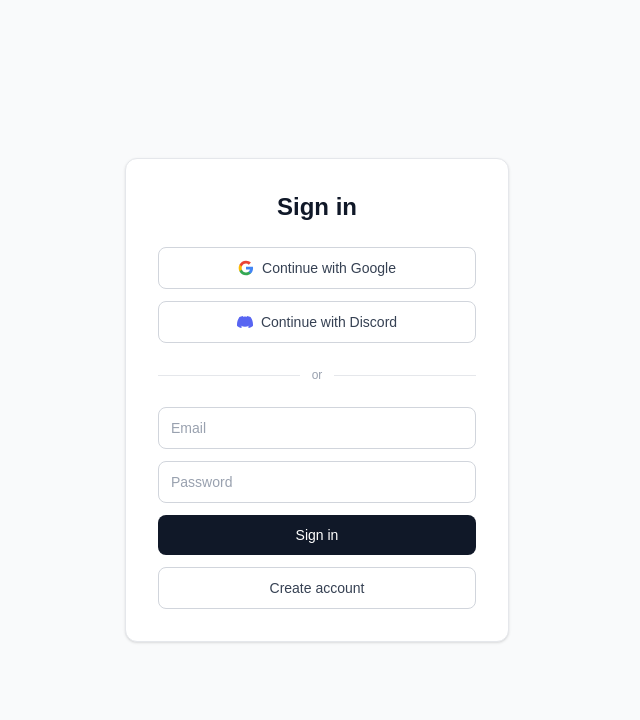
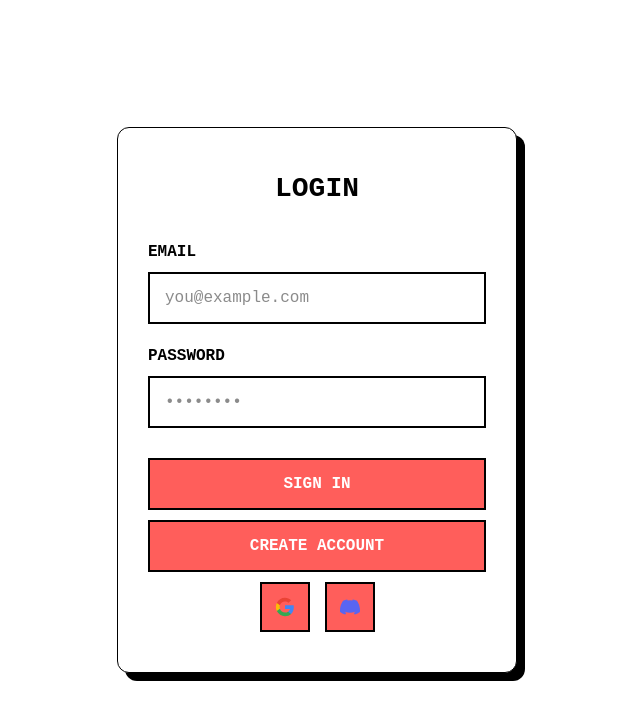
Before and after one commit to tasnimhny/mock-interview-app, a Next.js app: page /login in a window 1280 px wide. Shown: the top 720 px of the page, without its empty margins (323-963 px from the left). Built offline with nearby package versions, Linux system fonts and the light colour scheme; no server answers.

Commit message:
added new look to sign in sheet will still have to standerize

```diff
--- a/app/login/page.tsx
+++ b/app/login/page.tsx
@@ -1,6 +1,7 @@
 'use client'
 import { supabase } from '@/lib/supabase'
 import { useState } from 'react'
+import './loginstyles.css'
 
 export default function LoginPage() {
   const [email, setEmail] = useState('')
@@ -33,69 +34,49 @@ export default function LoginPage() {
   }
 
   return (
-    <div className="min-h-screen flex items-center justify-center bg-gray-50">
-      <div className="w-full max-w-sm bg-white rounded-xl shadow-sm border border-gray-200 p-8">
-        <h1 className="text-2xl font-semibold text-gray-900 mb-6 text-center">Sign in</h1>
+    <div className="login-container">
+      <h1>LOGIN</h1>
 
-        <div className="flex flex-col gap-3 mb-6">
-          <button
-            onClick={handleGoogleLogin}
-            className="flex items-center justify-center gap-2 w-full border border-gray-300 rounded-lg px-4 py-2.5 text-sm font-medium text-gray-700 hover:bg-gray-50 transition-colors"
-          >
-            <svg className="w-4 h-4" viewBox="0 0 24 24">
+      <div className="input-group">
+        <label htmlFor="email">EMAIL</label>
+        <input
+          type="email"
+          id="email"
+          placeholder="you@example.com"
+          value={email}
+          onChange={e => setEmail(e.target.value)}
+        />
+      </div>
+
+      <div className="input-group">
+        <label htmlFor="password">PASSWORD</label>
+        <input
+          type="password"
+          id="password"
+          placeholder="••••••••"
+          value={password}
+          onChange={e => setPassword(e.target.value)}
+        />
+      </div>
+
+      <button type="button" onClick={handleEmailLogin}>SIGN IN</button>
+      <button type="button" onClick={handleSignUp}>CREATE ACCOUNT</button>
+
+      <div className="social-login">
+        <button className="social-btn" onClick={handleGoogleLogin} title="Continue with Google">
+          <svg width="20" height="20" viewBox="0 0 24 24">
             <path fill="#4285F4" d="M22.56 12.25c0-.78-.07-1.53-.2-2.25H12v4.26h5.92c-.26 1.37-1.04 2.53-2.21 3.31v2.77h3.57c2.08-1.92 3.28-4.74 3.28-8.09z"/>
             <path fill="#34A853" d="M12 23c2.97 0 5.46-.98 7.28-2.66l-3.57-2.77c-.98.66-2.23 1.06-3.71 1.06-2.86 0-5.29-1.93-6.16-4.53H2.18v2.84C3.99 20.53 7.7 23 12 23z"/>
             <path fill="#FBBC05" d="M5.84 14.09c-.22-.66-.35-1.36-.35-2.09s.13-1.43.35-2.09V7.07H2.18C1.43 8.55 1 10.22 1 12s.43 3.45 1.18 4.93l3.66-2.84z"/>
             <path fill="#EA4335" d="M12 5.38c1.62 0 3.06.56 4.21 1.64l3.15-3.15C17.45 2.09 14.97 1 12 1 7.7 1 3.99 3.47 2.18 7.07l3.66 2.84c.87-2.6 3.3-4.53 6.16-4.53z"/>
           </svg>
-            Continue with Google
         </button>
 
-          <button
-            onClick={handleDiscordLogin}
-            className="flex items-center justify-center gap-2 w-full border border-gray-300 rounded-lg px-4 py-2.5 text-sm font-medium text-gray-700 hover:bg-gray-50 transition-colors"
-          >
-            <svg className="w-4 h-4" viewBox="0 0 24 24" fill="#5865F2">
+        <button className="social-btn" onClick={handleDiscordLogin} title="Continue with Discord">
+          <svg width="20" height="20" viewBox="0 0 24 24" fill="#5865F2">
             <path d="M20.317 4.37a19.791 19.791 0 0 0-4.885-1.515.074.074 0 0 0-.079.037c-.21.375-.444.864-.608 1.25a18.27 18.27 0 0 0-5.487 0 12.64 12.64 0 0 0-.617-1.25.077.077 0 0 0-.079-.037A19.736 19.736 0 0 0 3.677 4.37a.07.07 0 0 0-.032.027C.533 9.046-.32 13.58.099 18.057a.082.082 0 0 0 .031.057 19.9 19.9 0 0 0 5.993 3.03.078.078 0 0 0 .084-.028c.462-.63.874-1.295 1.226-1.994a.076.076 0 0 0-.041-.106 13.107 13.107 0 0 1-1.872-.892.077.077 0 0 1-.008-.128 10.2 10.2 0 0 0 .372-.292.074.074 0 0 1 .077-.01c3.928 1.793 8.18 1.793 12.062 0a.074.074 0 0 1 .078.01c.12.098.246.198.373.292a.077.077 0 0 1-.006.127 12.299 12.299 0 0 1-1.873.892.077.077 0 0 0-.041.107c.36.698.772 1.362 1.225 1.993a.076.076 0 0 0 .084.028 19.839 19.839 0 0 0 6.002-3.03.077.077 0 0 0 .032-.054c.5-5.177-.838-9.674-3.549-13.66a.061.061 0 0 0-.031-.03z"/>
           </svg>
-            Continue with Discord
         </button>
-        </div>
-
-        <div className="flex items-center gap-3 mb-6">
-          <div className="flex-1 h-px bg-gray-200" />
-          <span className="text-xs text-gray-400">or</span>
-          <div className="flex-1 h-px bg-gray-200" />
-        </div>
-
-        <div className="flex flex-col gap-3">
-          <input
-            type="email"
-            placeholder="Email"
-            value={email}
-            onChange={e => setEmail(e.target.value)}
-            className="w-full border border-gray-300 rounded-lg px-3 py-2.5 text-sm text-gray-900 placeholder-gray-400 focus:outline-none focus:ring-2 focus:ring-gray-900 focus:border-transparent"
-          />
-          <input
-            type="password"
-            placeholder="Password"
-            value={password}
-            onChange={e => setPassword(e.target.value)}
-            className="w-full border border-gray-300 rounded-lg px-3 py-2.5 text-sm text-gray-900 placeholder-gray-400 focus:outline-none focus:ring-2 focus:ring-gray-900 focus:border-transparent"
-          />
-          <button
-            onClick={handleEmailLogin}
-            className="w-full bg-gray-900 text-white rounded-lg px-4 py-2.5 text-sm font-medium hover:bg-gray-700 transition-colors"
-          >
-            Sign in
-          </button>
-          <button
-            onClick={handleSignUp}
-            className="w-full border border-gray-300 text-gray-700 rounded-lg px-4 py-2.5 text-sm font-medium hover:bg-gray-50 transition-colors"
-          >
-            Create account
-          </button>
-        </div>
       </div>
     </div>
   )
--- a/lib/supabase.tsx
+++ b/lib/supabase.tsx
@@ -1,6 +1,6 @@
-import { createClient } from '@supabase/supabase-js'
+import { createBrowserClient } from '@supabase/ssr'
 
-export const supabase = createClient(
+export const supabase = createBrowserClient(
   process.env.NEXT_PUBLIC_SUPABASE_URL!,
   process.env.NEXT_PUBLIC_SUPABASE_ANON_KEY!,
 )
```
Lines whose indentation alone changed are shown as unchanged.
